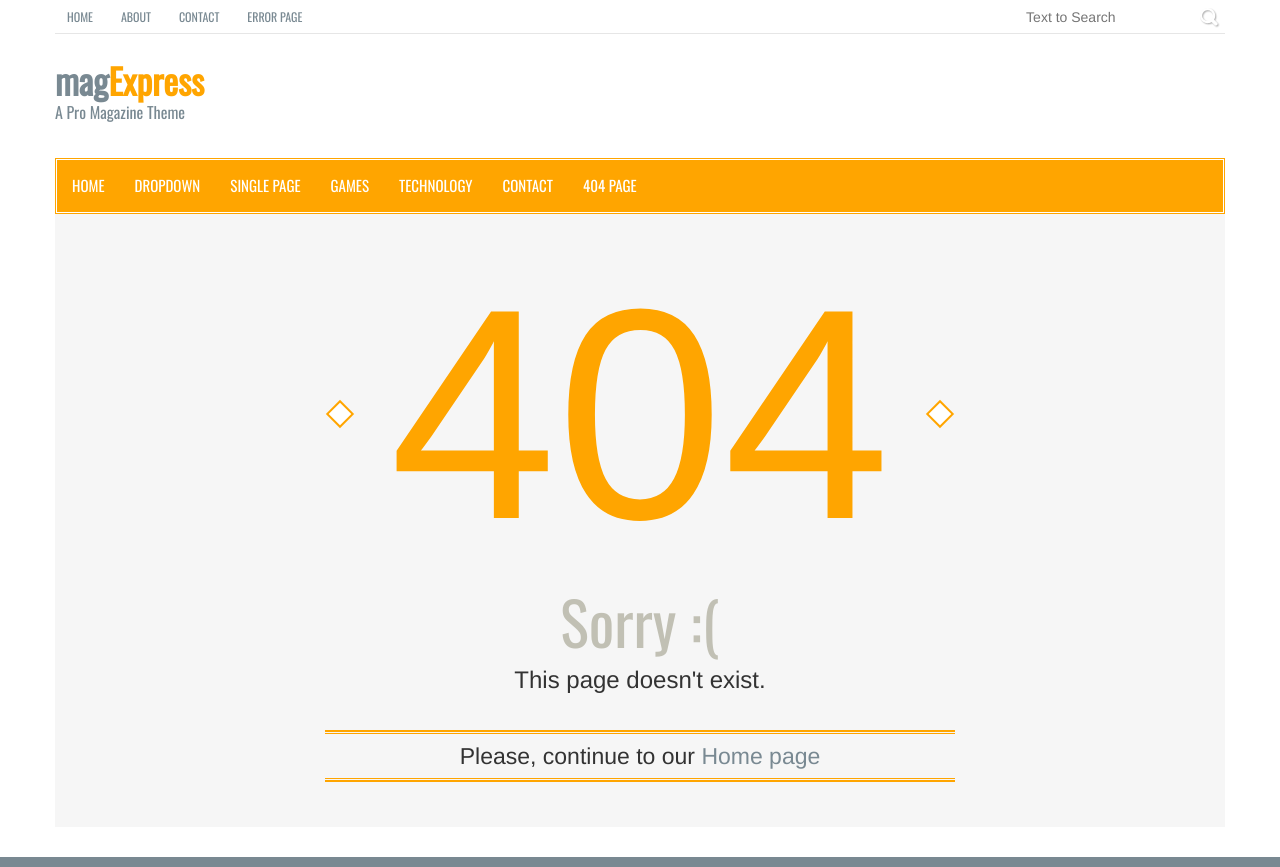
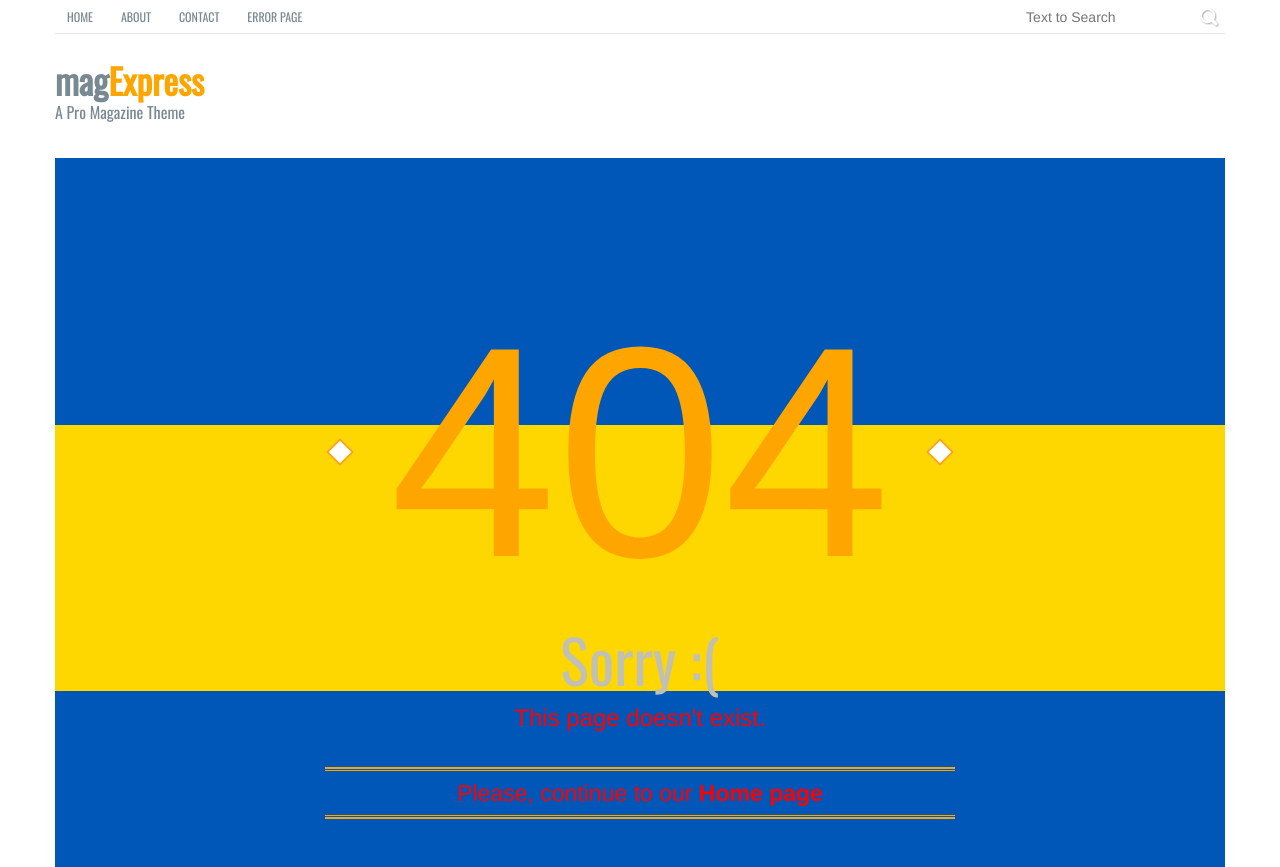
Before and after one commit to Bodeko/diploma-itstep, a plain HTML site: page 404.html in a window 1280 px wide. Shown: the top 867 px of the page. Drawn offline with nearby package versions, Linux system fonts and the light colour scheme.

Commit message:
Update 404.html
color3

```diff
--- a/404.html
+++ b/404.html
@@ -79,18 +79,26 @@
         </div>
       </div>
     </header><!-- End header area -->
-     <!-- Static navbar -->
-      <div id="navarea">
-        <nav class="navbar navbar-default" role="navigation">
-          <div class="container-fluid">
-            <div class="navbar-header">
-              <button type="button" class="navbar-toggle collapsed" data-toggle="collapse" data-target="#navbar" aria-expanded="false" aria-controls="navbar">
-                <span class="sr-only">Toggle navigation</span>
-                <span class="icon-bar"></span>
-                <span class="icon-bar"></span>
-                <span class="icon-bar"></span>
-              </button>
-            </div>
+
+	  <section id="mainContent" style="width: 100%; height: 100vh; background: linear-gradient(to bottom, #0057b7 33.33%, #ffd700 33.33%, #ffd700 66.67%, #0057b7 66.67%); display: flex; justify-content: center; align-items: center;"> <!-- строка 80 -->
+  <div class="row" style="width: 100%;"> <!-- строка 81 -->
+    <div class="col-lg-12 col-md-12 col-sm-12" style="width: 100%; display: flex; justify-content: center; align-items: center;"> <!-- строка 82 -->
+      <div class="error_page_content" style="text-align: center; color: red; animation: blink 1s step-start infinite;"> <!-- строка 83 -->
+        <h1>404</h1> <!-- строка 84 -->
+        <h2>Sorry :(</h2> <!-- строка 85 -->
+        <h3>This page doesn't exist.</h3> <!-- строка 86 -->
+        <p>Please, continue to our <a href="index.html" style="color: red; text-decoration: none; font-weight: bold;">Home page</a></p> <!-- строка 87 -->
+      </div> <!-- строка 88 -->
+    </div> <!-- строка 89 -->
+  </div> <!-- строка 90 -->
+  <style>
+    @keyframes blink {
+      50% {
+        opacity: 0;
+      }
+    }
+  </style>
+</section>
             <div id="navbar" class="navbar-collapse collapse">
               <ul class="nav navbar-nav custom_nav">
                 <li class=""><a href="index.html">Home</a></li>
```
